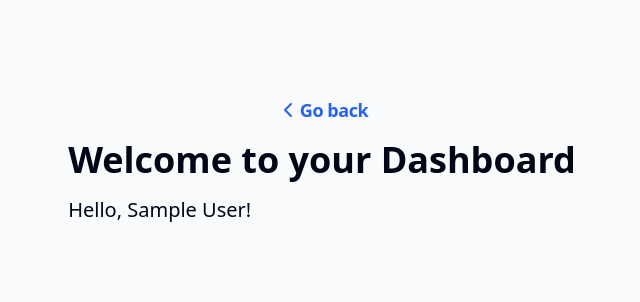
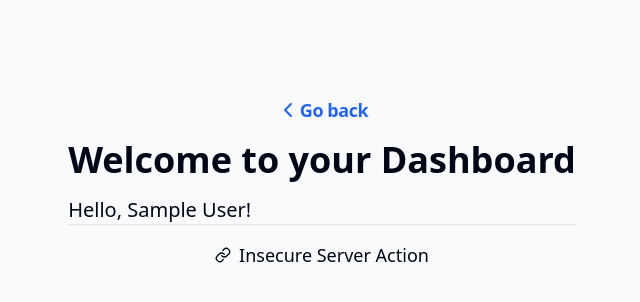
Before and after one commit to raisiqueira/secure-nextjs-app, a Next.js app: page /private-page in a window 1280 px wide. Shown: the top 302 px of the page, without its empty margins (318-958 px from the left). Built offline with nearby package versions, Linux system fonts and the light colour scheme; no server answers; sample sign-in values are in the browser's storage.

Commit message:
update insecure action page
Signed-off-by: Rai Siqueira <rai93siqueira@gmail.com>

```diff
--- a/app/(examples)/insecure-action/page.tsx
+++ /dev/null
@@ -1,13 +0,0 @@
-import { headers } from 'next/headers'
-
-import { DeleteUser } from './delete-user'
-
-export default async function UserPage() {
-  const csrfToken = (await headers()).get('X-CSRF-Token') || 'missing'
-  return (
-    <>
-      <h1>Delete the user</h1>
-      <DeleteUser csrfToken={csrfToken} />
-    </>
-  )
-}
--- a/app/(examples)/insecure-action/action.ts
+++ b/app/(examples)/private-page/insecure-action/action.ts
@@ -2,7 +2,7 @@
 
 import { z } from 'zod'
 
-import { actionClient } from '../../../lib/safe-action'
+import { actionClient } from '../../../../lib/safe-action'
 
 const schema = z.object({
   userId: z.number(),
--- /dev/null
+++ b/app/(examples)/private-page/insecure-action/page.tsx
@@ -0,0 +1,10 @@
+import { DeleteUser } from './delete-user'
+
+export default async function UserPage() {
+  return (
+    <>
+      <h1>Delete the user</h1>
+      <DeleteUser />
+    </>
+  )
+}
--- a/app/(examples)/private-page/page.tsx
+++ b/app/(examples)/private-page/page.tsx
@@ -1,6 +1,7 @@
 import { redirect } from 'next/navigation'
 
 import { auth } from '../../../auth'
+import { ExampleLink } from '../../../components/example-link'
 
 export default async function DashboardPage() {
   const session = await auth()
@@ -13,6 +14,8 @@ export default async function DashboardPage() {
     <div>
       <h1 className="text-4xl font-bold mb-4">Welcome to your Dashboard</h1>
       <p className="text-xl">Hello, {session.user?.name || 'User'}!</p>
+      <hr className="mb-4" />
+      <ExampleLink href="/private-page/insecure-action">Insecure Server Action</ExampleLink>
     </div>
   )
 }
--- a/app/page.tsx
+++ b/app/page.tsx
@@ -10,7 +10,6 @@ export default async function Home() {
         <ExampleLink href="/private-page">Private page</ExampleLink>
         <ExampleLink href="/taint">React Taint API</ExampleLink>
         <ExampleLink href="/csrf">CSRF examples</ExampleLink>
-        <ExampleLink href="/insecure-action">Insecure Server Action</ExampleLink>
         <ExampleLink href="/task-stateless">(NSA) Task Stateless</ExampleLink>
         <ExampleLink href="/task-stateful">(NSA) Task Stateful</ExampleLink>
       </div>
```
Also changed, not shown: app/(examples)/private-page/insecure-action/delete-user.tsx (renamed from app/(examples)/insecure-action/delete-user.tsx).
